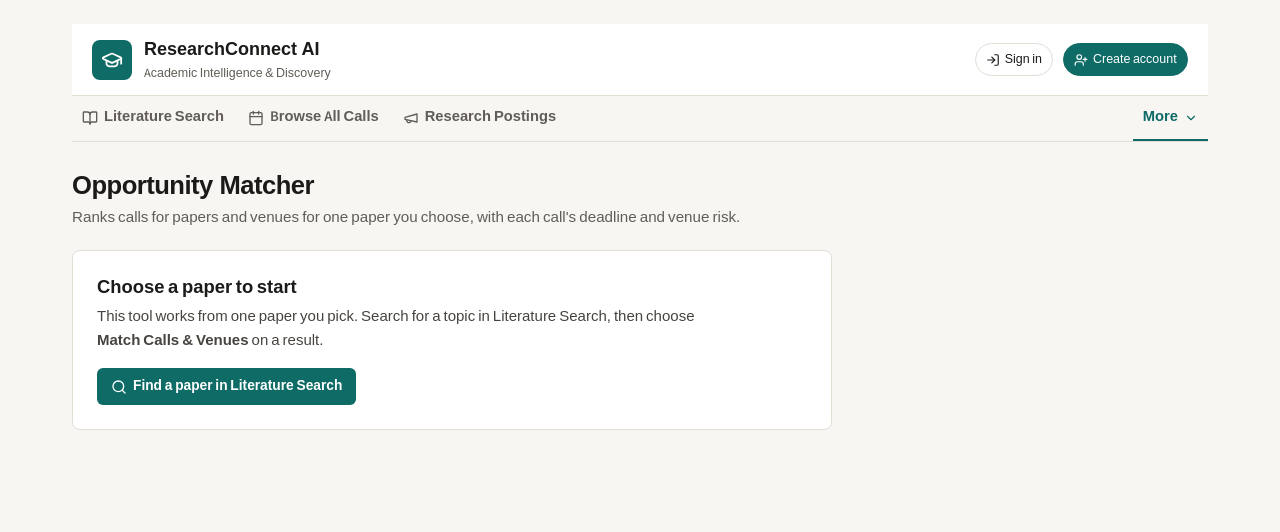
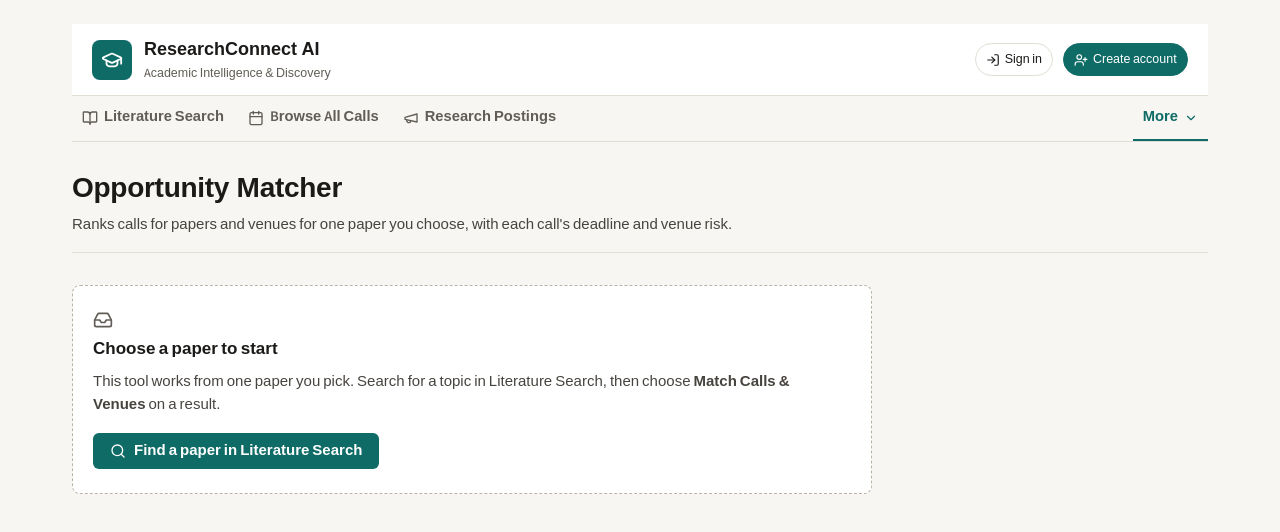
Before and after one commit to FuricBond/Research-Connect-AI, a Next.js app in the folder frontend/: page /opportunities in a window 1280 px wide. Shown: the top 532 px of the page. Built offline with nearby package versions, Linux system fonts and the light colour scheme; a web font is replaced by a local one.

Commit message:
P1.13: add empty states; migrate the choose-a-paper state

```diff
--- /dev/null
+++ b/frontend/components/discovery/PaperContextRequired.module.css
@@ -0,0 +1,57 @@
+/* What the paper-based tools show without a paper: an empty state plus saved papers. */
+.panel {
+  display: flex;
+  flex-direction: column;
+  gap: var(--rc-stack-gap);
+  max-width: 50rem;
+}
+
+.savedHeading {
+  display: flex;
+  align-items: center;
+  gap: var(--rc-space-2);
+  margin: 0 0 var(--rc-space-1);
+  font-size: var(--rc-text-h3-size);
+  line-height: var(--rc-text-h3-lh);
+  font-weight: var(--rc-weight-semibold);
+}
+
+.savedHeading svg {
+  color: var(--rc-text-muted);
+}
+
+.item {
+  display: flex;
+  flex-wrap: wrap;
+  align-items: center;
+  justify-content: space-between;
+  gap: var(--rc-space-2) var(--rc-space-4);
+}
+
+.itemText {
+  display: flex;
+  flex-direction: column;
+  gap: 2px;
+  flex: 1 1 20rem;
+  min-width: 0;
+}
+
+.itemTitle {
+  font-family: var(--rc-font-serif);
+  font-size: var(--rc-text-body-size);
+  line-height: var(--rc-text-body-lh);
+  font-weight: var(--rc-weight-semibold);
+  color: var(--rc-text);
+  overflow-wrap: anywhere;
+}
+
+.itemMeta {
+  font-size: var(--rc-text-small-size);
+  color: var(--rc-text-muted);
+}
+
+.allSaved {
+  display: inline-block;
+  margin-top: var(--rc-space-3);
+  font-size: var(--rc-text-small-size);
+}
--- a/frontend/components/discovery/PaperContextRequired.tsx
+++ b/frontend/components/discovery/PaperContextRequired.tsx
@@ -7,6 +7,11 @@ import { useSession } from "../auth/SessionProvider";
 import { fetchReadingList } from "../../services/api";
 import type { ResearchWorkRead } from "../../types/discovery";
 import type { ReadingListWorkSummary } from "../../types/reading_list";
+import { Button, ButtonLink } from "../ui/Button/Button";
+import { Card } from "../ui/Card/Card";
+import { PageHeader } from "../ui/PageHeader/PageHeader";
+import { EmptyState } from "../ui/State/State";
+import styles from "./PaperContextRequired.module.css";
 
 /** How many saved papers to offer; the full list is one link away. */
 const SAVED_PAPERS_SHOWN = 5;
@@ -24,6 +29,7 @@ interface PaperContextRequiredProps {
  * Both tools work from one paper. Instead of a dead end, this says why a paper is needed and
  * offers the two ways to provide one: find it in Literature Search, or (signed in) use a paper
  * already on the reading list. Nothing is ever selected on the person's behalf.
+ * (`paper-context-search` and `paper-context-saved-item` stay as stable hooks for tests.)
  */
 export function PaperContextRequired({ actionLabel, onChoose }: PaperContextRequiredProps) {
   const { status } = useSession();
@@ -40,38 +46,42 @@ export function PaperContextRequired({ actionLabel, onChoose }: PaperContextRequ
   }, [status]);
 
   return (
-    <section className="paper-context-required" aria-labelledby="paper-context-heading">
-      <h2 id="paper-context-heading">Choose a paper to start</h2>
-      <p>
-        This tool works from one paper you pick. Search for a topic in Literature Search, then
-        choose <strong>{actionLabel}</strong> on a result.
-        {saved.length > 0 && " You can also start from a paper on your reading list."}
-      </p>
-      <Link href="/" className="action-btn primary-btn paper-context-search">
-        <Search size={16} aria-hidden="true" />
-        <span>Find a paper in Literature Search</span>
-      </Link>
+    <section className={styles.panel} aria-labelledby="paper-context-heading">
+      <EmptyState
+        headingId="paper-context-heading"
+        headingLevel={2}
+        title="Choose a paper to start"
+        description={
+          <>
+            This tool works from one paper you pick. Search for a topic in Literature Search, then
+            choose <strong>{actionLabel}</strong> on a result.
+            {saved.length > 0 && " You can also start from a paper on your reading list."}
+          </>
+        }
+        actions={
+          <ButtonLink href="/" variant="primary" leadingIcon={<Search size={16} aria-hidden="true" />} className="paper-context-search">
+            Find a paper in Literature Search
+          </ButtonLink>
+        }
+      />
 
       {saved.length > 0 && (
-        <div className="paper-context-saved">
-          <h3>
+        <Card>
+          <h3 className={styles.savedHeading}>
             <BookMarked size={16} aria-hidden="true" />
             From your reading list
           </h3>
-          <ul>
+          <ul className="rc-ruled">
             {saved.map((work) => (
-              <li key={work.id} className="paper-context-saved-item">
-                <div className="paper-context-saved-text">
-                  <span className="paper-context-saved-title">{work.title}</span>
+              <li key={work.id} className={`${styles.item} paper-context-saved-item`}>
+                <div className={styles.itemText}>
+                  <span className={styles.itemTitle}>{work.title}</span>
                   {(work.publication_year || work.venue_name) && (
-                    <span className="paper-context-saved-meta">
-                      {[work.venue_name, work.publication_year].filter(Boolean).join(" · ")}
-                    </span>
+                    <span className={styles.itemMeta}>{[work.venue_name, work.publication_year].filter(Boolean).join(" · ")}</span>
                   )}
                 </div>
-                <button
-                  type="button"
-                  className="action-btn secondary-btn"
+                <Button
+                  size="sm"
                   aria-label={`Use this paper: ${work.title}`}
                   onClick={() =>
                     onChoose({
@@ -85,25 +95,20 @@ export function PaperContextRequired({ actionLabel, onChoose }: PaperContextRequ
                   }
                 >
                   Use this paper
-                </button>
+                </Button>
               </li>
             ))}
           </ul>
-          <Link href="/reading-list" className="paper-context-all-saved">
+          <Link href="/reading-list" className={styles.allSaved}>
             Open your reading list
           </Link>
-        </div>
+        </Card>
       )}
     </section>
   );
 }
 
-/** The one-line purpose shown at the top of a paper-based tool, with or without a paper. */
+/** The page header of a paper-based tool, with or without a paper. */
 export function ToolPageHeader({ title, description }: { title: string; description: string }) {
-  return (
-    <header className="tool-page-header">
-      <h1>{title}</h1>
-      <p>{description}</p>
-    </header>
-  );
+  return <PageHeader title={title} description={description} />;
 }
--- a/frontend/components/ui/State/State.module.css
+++ b/frontend/components/ui/State/State.module.css
@@ -32,3 +32,49 @@
 .skeletonRow + .skeletonRow {
   border-top: var(--rc-border-width) solid var(--rc-border);
 }
+
+/* Empty and error states: a short, centred-left block — not a hero. */
+.state {
+  display: flex;
+  flex-direction: column;
+  align-items: flex-start;
+  gap: var(--rc-space-2);
+  padding: var(--rc-space-6) var(--rc-space-5);
+  border: var(--rc-border-width) dashed var(--rc-border-strong);
+  border-radius: var(--rc-radius-lg);
+  background: var(--rc-surface);
+  min-width: 0;
+}
+
+.bare {
+  padding: var(--rc-space-2) 0;
+  border: 0;
+  background: none;
+}
+
+.stateIcon {
+  color: var(--rc-text-muted);
+}
+
+.stateTitle {
+  margin: 0;
+  font-size: var(--rc-text-h3-size);
+  line-height: var(--rc-text-h3-lh);
+  font-weight: var(--rc-weight-semibold);
+  color: var(--rc-text);
+}
+
+.stateText {
+  margin: 0;
+  max-width: var(--rc-measure);
+  font-size: var(--rc-text-body-size);
+  line-height: var(--rc-text-body-lh);
+  color: var(--rc-text-secondary);
+}
+
+.stateActions {
+  display: flex;
+  flex-wrap: wrap;
+  gap: var(--rc-space-2);
+  margin-top: var(--rc-space-2);
+}
--- a/frontend/components/ui/State/State.tsx
+++ b/frontend/components/ui/State/State.tsx
@@ -1,4 +1,5 @@
-import type { CSSProperties } from "react";
+import type { CSSProperties, ReactNode } from "react";
+import { CheckCircle2, Inbox, SearchX } from "lucide-react";
 import { cx } from "../../../utils/cx";
 import styles from "./State.module.css";
 
@@ -39,3 +40,40 @@ export function SkeletonList({ rows = 3, label, lines = 1 }: { rows?: number; la
     </div>
   );
 }
+
+/* ── Empty state ──────────────────────────────────────────────────────────── */
+
+interface EmptyStateProps {
+  /** What is empty, in plain words: "No tracked calls due in the next 30 days". */
+  title: ReactNode;
+  /** Why it is empty, or what fills it. */
+  description?: ReactNode;
+  /** The next step: one primary action at most. */
+  actions?: ReactNode;
+  /** first-use (nothing yet), no-results (filters), done (all caught up). */
+  variant?: "first-use" | "no-results" | "done";
+  /** Inside another surface: no border of its own. */
+  bare?: boolean;
+  headingLevel?: 1 | 2 | 3 | 4;
+  /** Id of the heading, so a surrounding region can be labelled by it. */
+  headingId?: string;
+  className?: string;
+}
+
+const EMPTY_ICON = { "first-use": Inbox, "no-results": SearchX, done: CheckCircle2 };
+
+/** Answers: what is empty, why, and what to do next. DESIGN_SYSTEM.md §8.4. */
+export function EmptyState({ title, description, actions, variant = "first-use", bare, headingLevel = 3, headingId, className }: EmptyStateProps) {
+  const Icon = EMPTY_ICON[variant];
+  const Heading = `h${headingLevel}` as "h1" | "h2" | "h3" | "h4";
+  return (
+    <div className={cx(styles.state, bare && styles.bare, className)}>
+      <Icon size={20} className={styles.stateIcon} aria-hidden="true" />
+      <Heading id={headingId} className={styles.stateTitle}>
+        {title}
+      </Heading>
+      {description && <p className={styles.stateText}>{description}</p>}
+      {actions && <div className={styles.stateActions}>{actions}</div>}
+    </div>
+  );
+}
--- a/frontend/styles/globals.css
+++ b/frontend/styles/globals.css
@@ -2185,106 +2185,6 @@ h2 {
   background: var(--rc-surface);
 }
 
-/* ── Paper-based tools: purpose header and "choose a paper" state (P0.7) ──── */
-
-.tool-page-header {
-  margin-bottom: 20px;
-}
-
-.tool-page-header h1 {
-  margin: 0 0 4px;
-  font-size: 1.6rem;
-  font-weight: 700;
-  letter-spacing: -0.02em;
-  color: var(--text-main);
-}
-
-.tool-page-header p {
-  margin: 0;
-  max-width: 70ch;
-  color: var(--text-muted);
-  font-size: 0.95rem;
-}
-
-.paper-context-required {
-  max-width: 760px;
-  padding: 24px;
-  background: var(--bg-card);
-  border: 1px solid var(--border-color);
-  border-radius: var(--radius-md);
-}
-
-.paper-context-required h2 {
-  margin: 0 0 6px;
-  font-size: 1.15rem;
-}
-
-.paper-context-required > p {
-  margin: 0 0 16px;
-  color: var(--text-body);
-  max-width: 65ch;
-}
-
-.paper-context-search {
-  display: inline-flex;
-  text-decoration: none;
-}
-
-.paper-context-saved {
-  margin-top: 24px;
-  padding-top: 20px;
-  border-top: 1px solid var(--border-color);
-}
-
-.paper-context-saved h3 {
-  display: flex;
-  align-items: center;
-  gap: 8px;
-  margin: 0 0 10px;
-  font-size: 0.95rem;
-}
-
-.paper-context-saved ul {
-  list-style: none;
-  margin: 0;
-  padding: 0;
-}
-
-.paper-context-saved-item {
-  display: flex;
-  flex-wrap: wrap;
-  align-items: center;
-  justify-content: space-between;
-  gap: 8px 16px;
-  padding: 10px 0;
-  border-bottom: 1px solid var(--border-color);
-}
-
-.paper-context-saved-text {
-  display: flex;
-  flex-direction: column;
-  min-width: 0;
-  flex: 1 1 260px;
-}
-
-.paper-context-saved-title {
-  font-weight: 600;
-  color: var(--text-main);
-  overflow-wrap: anywhere;
-}
-
-.paper-context-saved-meta {
-  font-size: 0.8125rem;
-  color: var(--text-muted);
-}
-
-.paper-context-all-saved {
-  display: inline-block;
-  margin-top: 12px;
-  color: var(--primary);
-  font-weight: 600;
-}
-
 /* ── State Containers (Loading, Error, Empty, Prompt) ──────────────────────── */
 
 .state-container {
```
Also changed, not shown: 1 other file (tests, documents, lock files or other folders).
